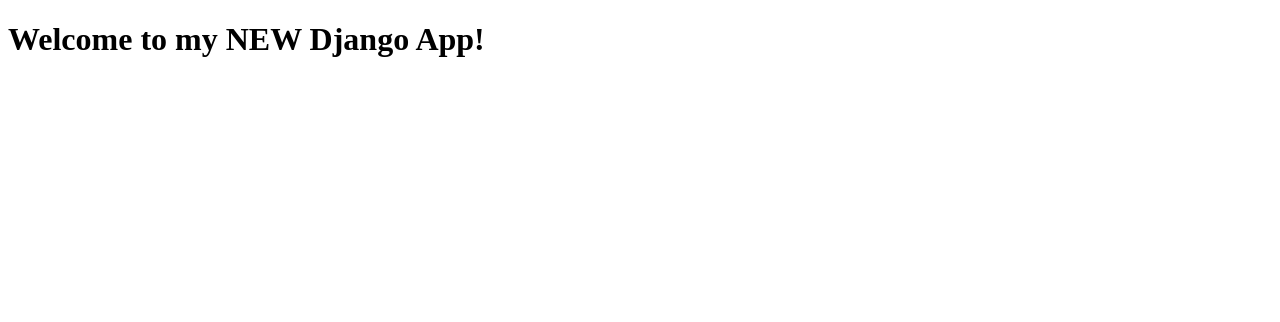
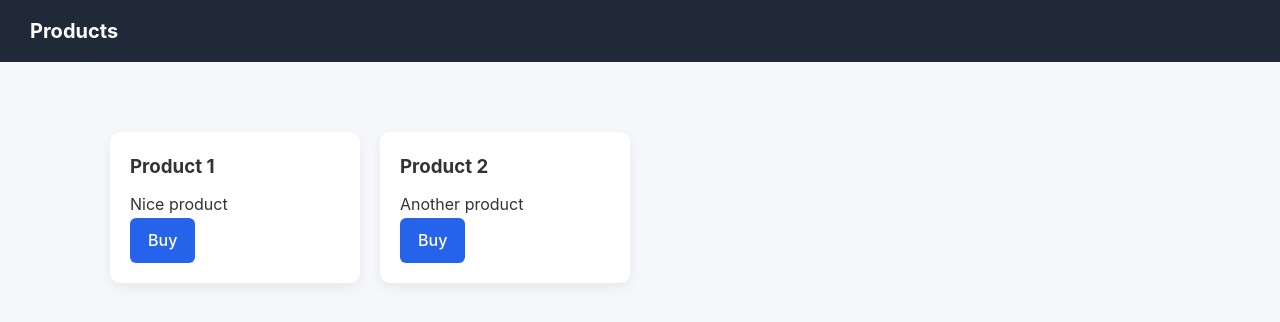
Before and after one commit to AdelNehili/Django_project, a Django app: page /product in a window 1280 px wide. Shown: the top 322 px of the page. Run offline with Django 5.2, Linux system fonts and the light colour scheme.

Commit message:
General CSS adding

```diff
--- a/app/mysite/settings.py
+++ b/app/mysite/settings.py
@@ -116,3 +116,6 @@ USE_TZ = True
 # https://docs.djangoproject.com/en/6.0/howto/static-files/
 
 STATIC_URL = 'static/'
+STATICFILES_DIRS = [
+    BASE_DIR / "webapp/css",
+]
--- /dev/null
+++ b/app/webapp/static/webapp/css/style.css
@@ -0,0 +1,93 @@
+/* Reset */
+
+* {
+    margin: 0;
+    padding: 0;
+    box-sizing: border-box;
+}
+
+/* Base layout */
+
+body {
+    font-family: -apple-system, BlinkMacSystemFont, "Segoe UI", Roboto, sans-serif;
+    background: #f5f7fb;
+    color: #333;
+    line-height: 1.6;
+}
+
+/* Container */
+
+.container {
+    max-width: 1100px;
+    margin: auto;
+    padding: 40px 20px;
+}
+
+/* Navigation */
+
+.navbar {
+    background: #1f2937;
+    color: white;
+    padding: 15px 30px;
+}
+
+.navbar h1 {
+    font-size: 20px;
+}
+
+/* Cards */
+
+.card {
+    background: white;
+    border-radius: 10px;
+    padding: 25px;
+    margin-top: 20px;
+    box-shadow: 0 6px 18px rgba(0,0,0,0.08);
+}
+
+/* Buttons */
+
+.btn {
+    display: inline-block;
+    padding: 10px 18px;
+    border-radius: 6px;
+    background: #2563eb;
+    color: white;
+    text-decoration: none;
+    font-weight: 500;
+    transition: 0.2s;
+}
+
+.btn:hover {
+    background: #1e40af;
+}
+
+/* Product grid */
+
+.grid {
+    display: grid;
+    grid-template-columns: repeat(auto-fill,minmax(250px,1fr));
+    gap: 20px;
+    margin-top: 30px;
+}
+
+/* Product card */
+
+.product {
+    background: white;
+    border-radius: 10px;
+    padding: 20px;
+    box-shadow: 0 5px 12px rgba(0,0,0,0.06);
+}
+
+.product h3 {
+    margin-bottom: 10px;
+}
+
+/* Responsive */
+
+@media (max-width: 768px) {
+    .container {
+        padding: 20px;
+    }
+}
--- a/app/webapp/templates/product.html
+++ b/app/webapp/templates/product.html
@@ -1,9 +1,37 @@
+{% load static %}
+
 <!DOCTYPE html>
 <html>
 <head>
-    <title>Welcome to PRODUCT PAGE</title>
+    <title>Products</title>
+    <link rel="stylesheet" href="{% static 'webapp/css/style.css' %}">
 </head>
+
 <body>
-    <h1>Welcome to my NEW Django App!</h1>
+
+<div class="navbar">
+    <h1>Products</h1>
+</div>
+
+<div class="container">
+
+<div class="grid">
+
+    <div class="product">
+        <h3>Product 1</h3>
+        <p>Nice product</p>
+        <a class="btn">Buy</a>
+    </div>
+
+    <div class="product">
+        <h3>Product 2</h3>
+        <p>Another product</p>
+        <a class="btn">Buy</a>
+    </div>
+
+</div>
+
+</div>
+
 </body>
 </html>
```
Also changed, not shown: app/webapp/templates/welcome.html (+19 -1 lines), temp.txt (+12 -5 lines), README.md (deleted).
